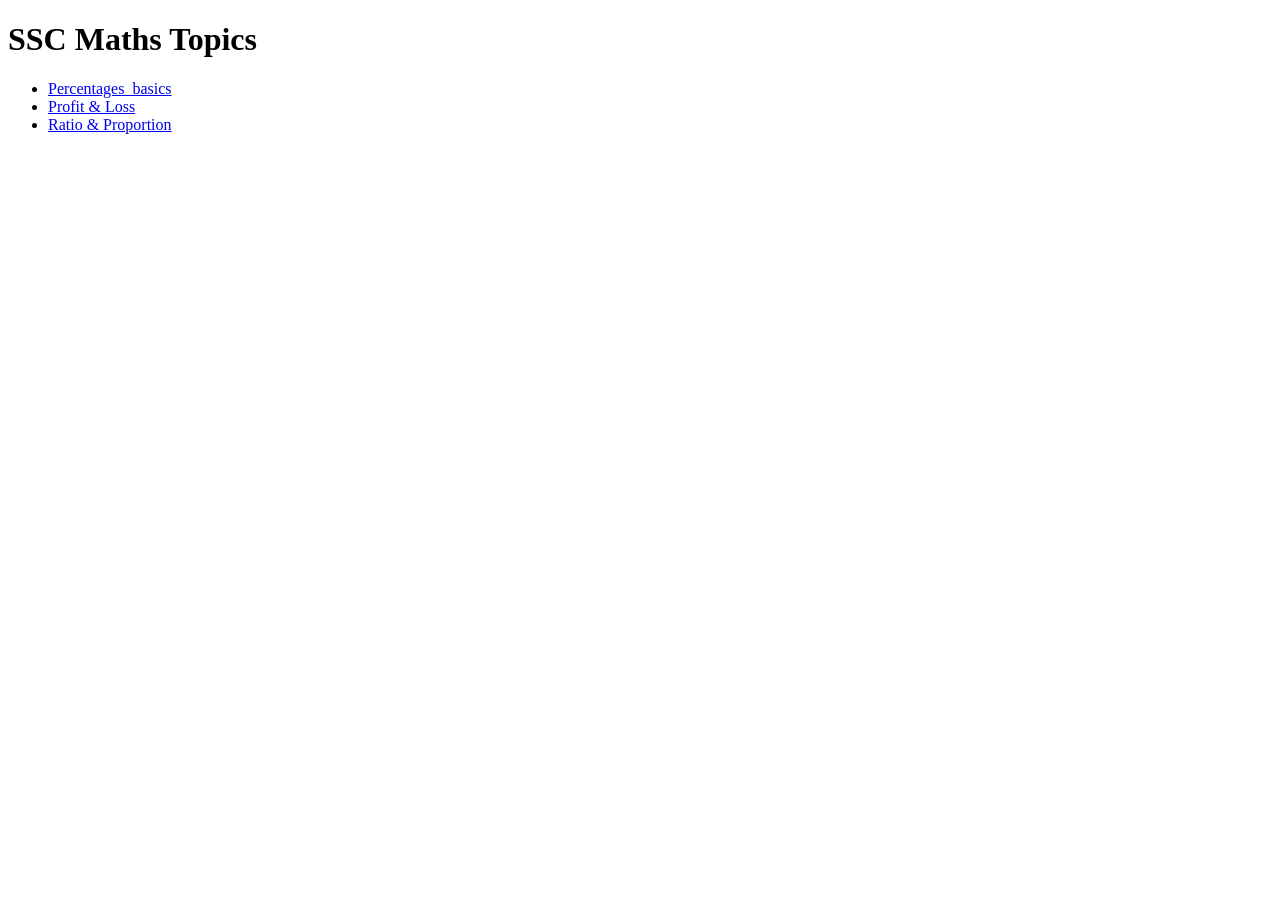
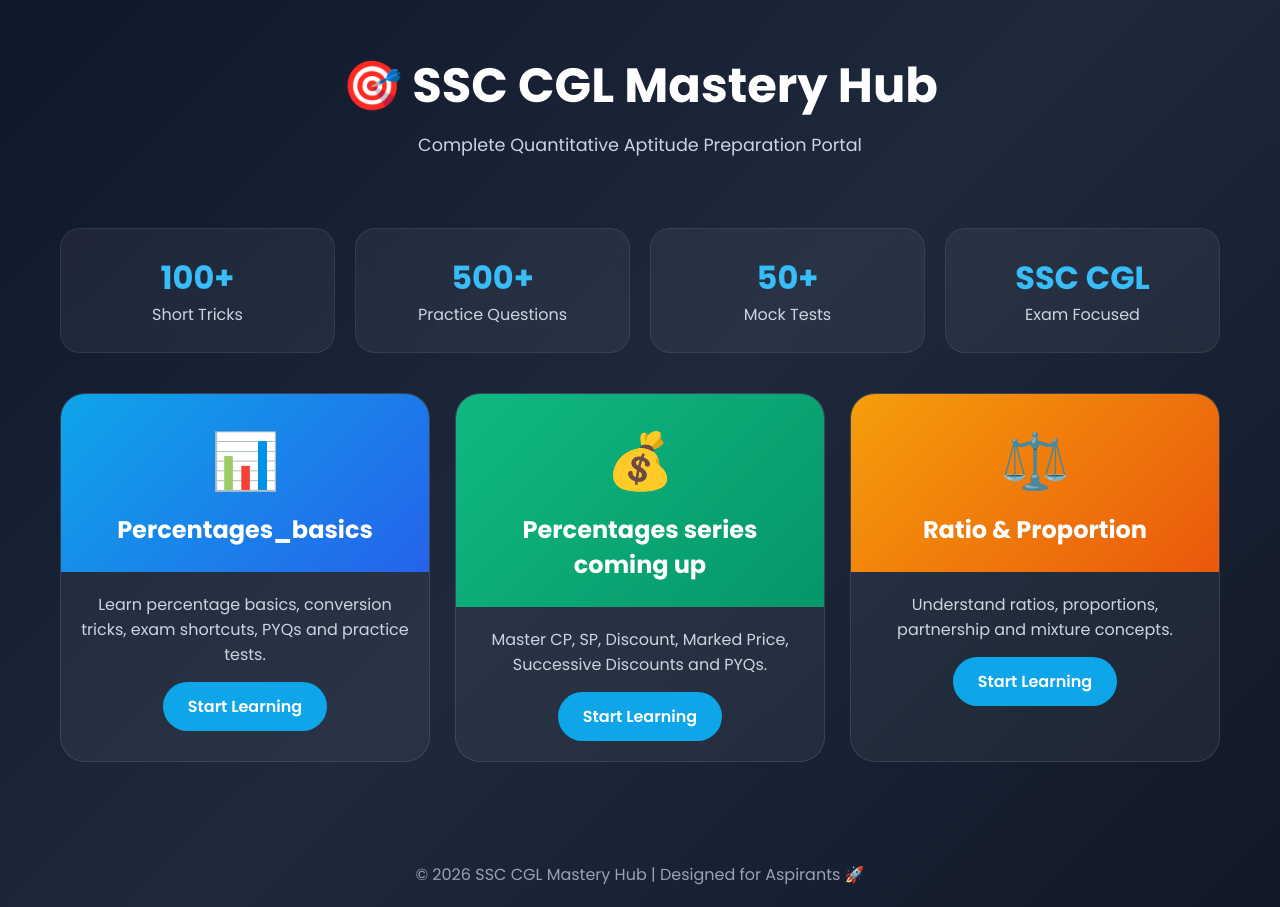
Before and after one commit to srinussc/percentages, a plain HTML site: page index.html in a window 1280 px wide. Before the commit the page ends 800 px from the top, so only its background shows below. Drawn offline with Linux system fonts and the light colour scheme.

Commit message:
Update index.html

```diff
--- a/index.html
+++ b/index.html
@@ -1,15 +1,239 @@
 <!DOCTYPE html>
-<html>
+<html lang="en">
 <head>
-    <title>SSC Maths</title>
+<meta charset="UTF-8">
+<meta name="viewport" content="width=device-width, initial-scale=1.0">
+<title>SSC CGL Mastery Hub</title>
+
+<link href="https://fonts.googleapis.com/css2?family=Poppins:wght@300;400;500;600;700&display=swap" rel="stylesheet">
+
+<style>
+
+*{
+    margin:0;
+    padding:0;
+    box-sizing:border-box;
+    font-family:'Poppins',sans-serif;
+}
+
+body{
+    background:linear-gradient(135deg,#0f172a,#1e293b,#111827);
+    min-height:100vh;
+    color:white;
+}
+
+header{
+    text-align:center;
+    padding:50px 20px;
+}
+
+header h1{
+    font-size:3rem;
+    font-weight:700;
+    margin-bottom:10px;
+}
+
+header p{
+    color:#cbd5e1;
+    font-size:1.1rem;
+}
+
+.hero{
+    max-width:1200px;
+    margin:auto;
+    padding:20px;
+}
+
+.stats{
+    display:grid;
+    grid-template-columns:repeat(auto-fit,minmax(220px,1fr));
+    gap:20px;
+    margin-bottom:40px;
+}
+
+.stat-card{
+    background:rgba(255,255,255,0.05);
+    backdrop-filter:blur(10px);
+    border:1px solid rgba(255,255,255,0.08);
+    border-radius:20px;
+    padding:25px;
+    text-align:center;
+    transition:.3s;
+}
+
+.stat-card:hover{
+    transform:translateY(-5px);
+}
+
+.stat-card h2{
+    font-size:2rem;
+    color:#38bdf8;
+}
+
+.stat-card p{
+    color:#cbd5e1;
+}
+
+.topics{
+    display:grid;
+    grid-template-columns:repeat(auto-fit,minmax(280px,1fr));
+    gap:25px;
+}
+
+.card{
+    background:rgba(255,255,255,0.05);
+    border:1px solid rgba(255,255,255,0.1);
+    border-radius:25px;
+    overflow:hidden;
+    transition:.4s;
+}
+
+.card:hover{
+    transform:translateY(-8px);
+    box-shadow:0 20px 40px rgba(0,0,0,.3);
+}
+
+.card-header{
+    padding:25px;
+    text-align:center;
+}
+
+.card-header h2{
+    margin-top:10px;
+}
+
+.card-body{
+    padding:20px;
+    color:#cbd5e1;
+    text-align:center;
+}
+
+.card a{
+    display:inline-block;
+    margin-top:15px;
+    text-decoration:none;
+    background:#0ea5e9;
+    color:white;
+    padding:12px 25px;
+    border-radius:50px;
+    font-weight:600;
+    transition:.3s;
+}
+
+.card a:hover{
+    background:#0284c7;
+}
+
+.percentages{
+    background:linear-gradient(135deg,#0ea5e9,#2563eb);
+}
+
+.profit{
+    background:linear-gradient(135deg,#10b981,#059669);
+}
+
+.ratio{
+    background:linear-gradient(135deg,#f59e0b,#ea580c);
+}
+
+.icon{
+    font-size:55px;
+}
+
+footer{
+    text-align:center;
+    margin-top:60px;
+    padding:20px;
+    color:#94a3b8;
+}
+
+</style>
 </head>
+
 <body>
-    <h1>SSC Maths Topics</h1>
 
-    <ul>
-        <li><a href="percentages_basics/">Percentages_basics</a></li>
-        <li><a href="profit-loss/">Profit & Loss</a></li>
-        <li><a href="ratio/">Ratio & Proportion</a></li>
-    </ul>
+<header>
+    <h1>🎯 SSC CGL Mastery Hub</h1>
+    <p>Complete Quantitative Aptitude Preparation Portal</p>
+</header>
+
+<div class="hero">
+
+    <div class="stats">
+
+        <div class="stat-card">
+            <h2>100+</h2>
+            <p>Short Tricks</p>
+        </div>
+
+        <div class="stat-card">
+            <h2>500+</h2>
+            <p>Practice Questions</p>
+        </div>
+
+        <div class="stat-card">
+            <h2>50+</h2>
+            <p>Mock Tests</p>
+        </div>
+
+        <div class="stat-card">
+            <h2>SSC CGL</h2>
+            <p>Exam Focused</p>
+        </div>
+
+    </div>
+
+    <div class="topics">
+
+        <div class="card">
+            <div class="card-header percentages">
+                <div class="icon">📊</div>
+                <h2>Percentages_basics</h2>
+            </div>
+
+            <div class="card-body">
+                Learn percentage basics, conversion tricks,
+                exam shortcuts, PYQs and practice tests.
+                <br>
+                <a href="percentages_basics/">Start Learning</a>
+            </div>
+        </div>
+
+        <div class="card">
+            <div class="card-header profit">
+                <div class="icon">💰</div>
+                <h2>Percentages series coming up</h2>
+            </div>
+
+            <div class="card-body">
+                Master CP, SP, Discount, Marked Price,
+                Successive Discounts and PYQs.
+                <br>
+                <a href="profit-loss/">Start Learning</a>
+            </div>
+        </div>
+
+        <div class="card">
+            <div class="card-header ratio">
+                <div class="icon">⚖️</div>
+                <h2>Ratio & Proportion</h2>
+            </div>
+
+            <div class="card-body">
+                Understand ratios, proportions,
+                partnership and mixture concepts.
+                <br>
+                <a href="ratio/">Start Learning</a>
+            </div>
+        </div>
+
+    </div>
+
+</div>
+
+<footer>
+    © 2026 SSC CGL Mastery Hub | Designed for Aspirants 🚀
+</footer>
+
 </body>
 </html>
```
